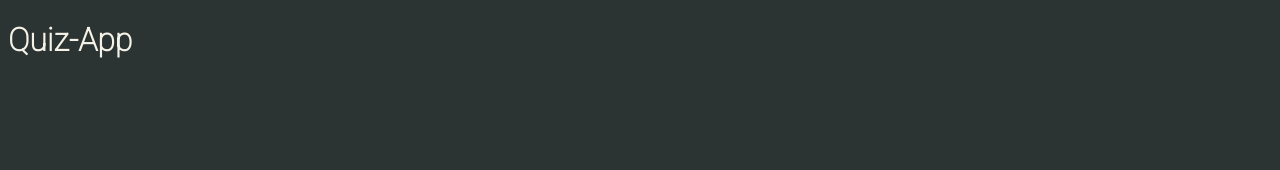
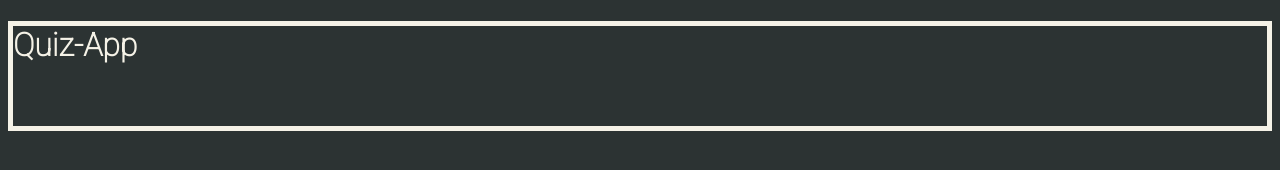
Before and after one commit to ScherwinBidar/Quiz-App, a website: page index.html in a window 1280 px wide. Drawn offline with Linux system fonts and the light colour scheme.

Commit message:
second commit

```diff
--- a/index.html
+++ b/index.html
@@ -8,7 +8,8 @@
     <link rel="stylesheet" href="style.css">
 </head>
 <body>
-    <h1>Quiz-App</h1>
+    <h1 class="box1">Quiz-App</h1>
+
 
 
 </body>
```
